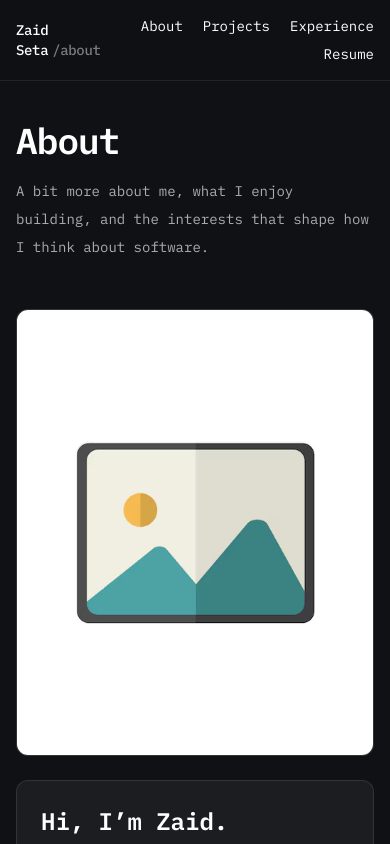
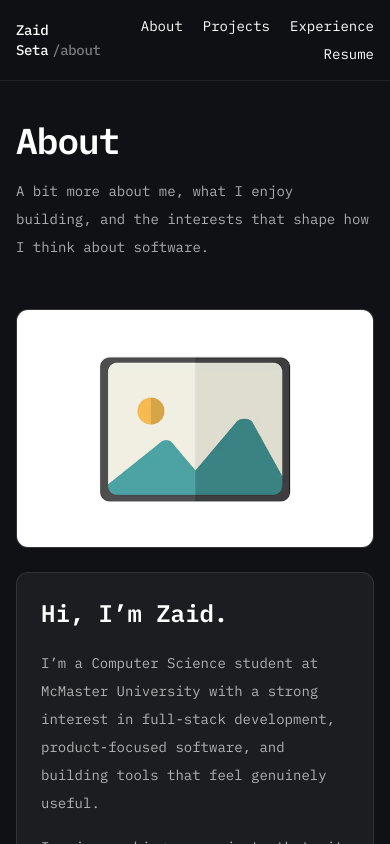
Before and after one commit to ZaidMSeta/portfolio, a React (Vite) app: page /about in a window 390 px wide. Shown: the top 844 px of the page. Built offline with nearby package versions, Linux system fonts and the light colour scheme; no server answers.

Commit message:
reduce profile image height on mobile

```diff
--- a/src/pages/About.tsx
+++ b/src/pages/About.tsx
@@ -19,7 +19,7 @@ export default function About() {
 
       <section className="grid grid-cols-1 gap-6 xl:grid-cols-[1.1fr_1.4fr]">
         <div className="overflow-hidden rounded-xl border border-white/10 bg-white/5">
-          <div className="aspect-[4/5] bg-white/5">
+          <div className="aspect-[3/2] md:aspect-[4/5] bg-white/5">
             <img
               src="/about/profile-placeholder.jpg"
               alt="Zaid Seta"
```
